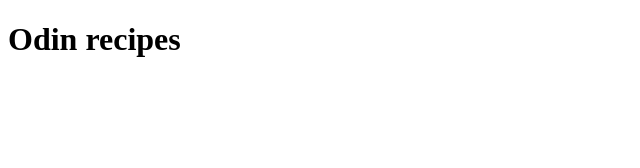
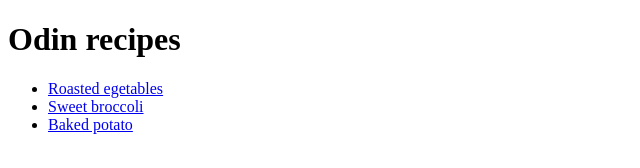
Before and after one commit to sanyaysan/odin-recipes, a plain HTML site: page index.html in a window 1280 px wide. Shown: the whole page, without its empty margins (0-640 px from the left). Drawn offline with Linux system fonts and the light colour scheme.

Commit message:
Add links in homepage

```diff
--- a/index.html
+++ b/index.html
@@ -7,5 +7,10 @@
 
     <body>
         <h1>Odin recipes</h1>
+        <ul>
+            <li><a href="recipes/roasted-vegetables.html">Roasted egetables</a></li>
+            <li><a href="recipes/sweet-broccoli.html">Sweet broccoli</a></li>
+            <li><a href="recipes/baked-potato.html">Baked potato</a></li>
+        </ul>
     </body>
 </html>
```
